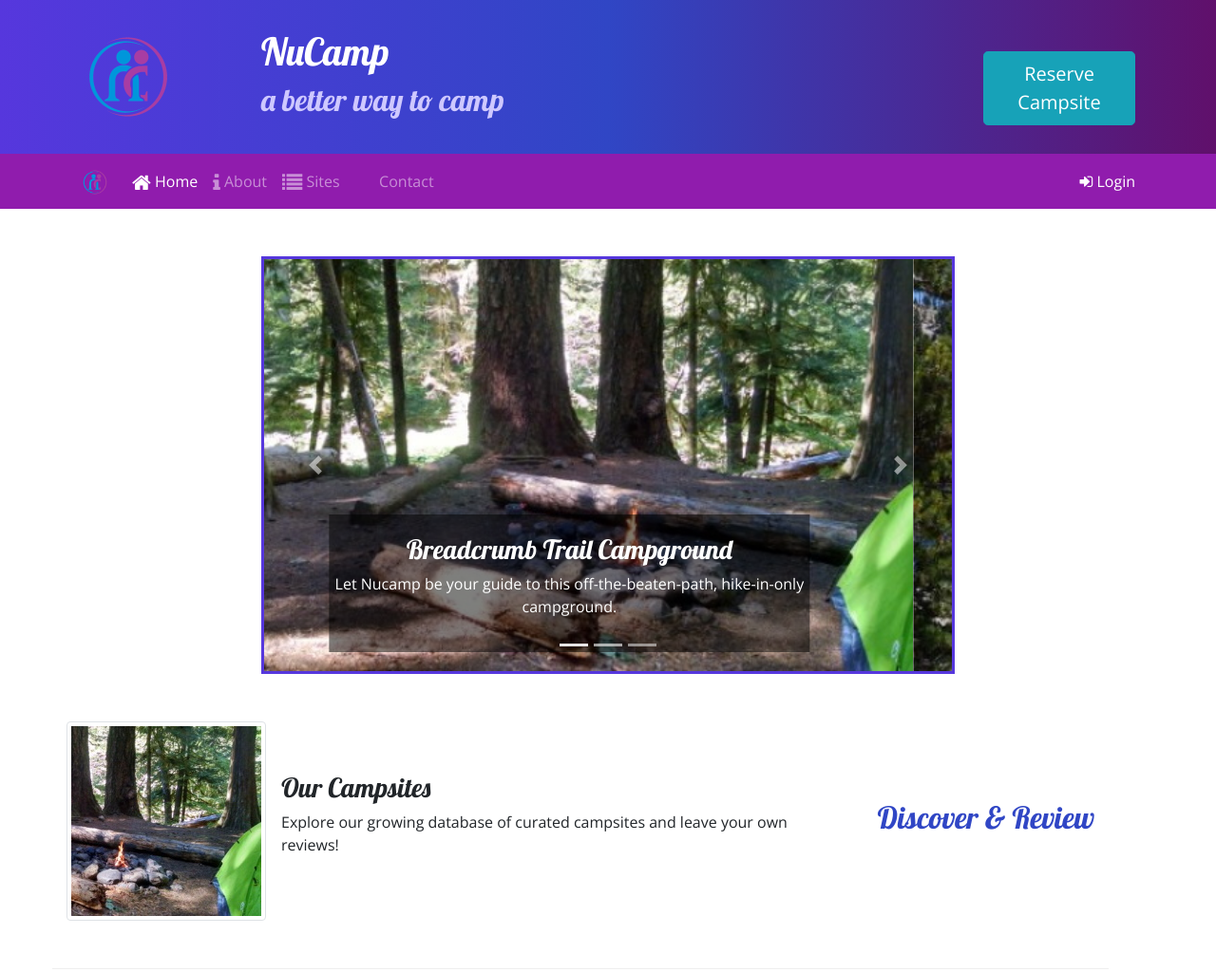
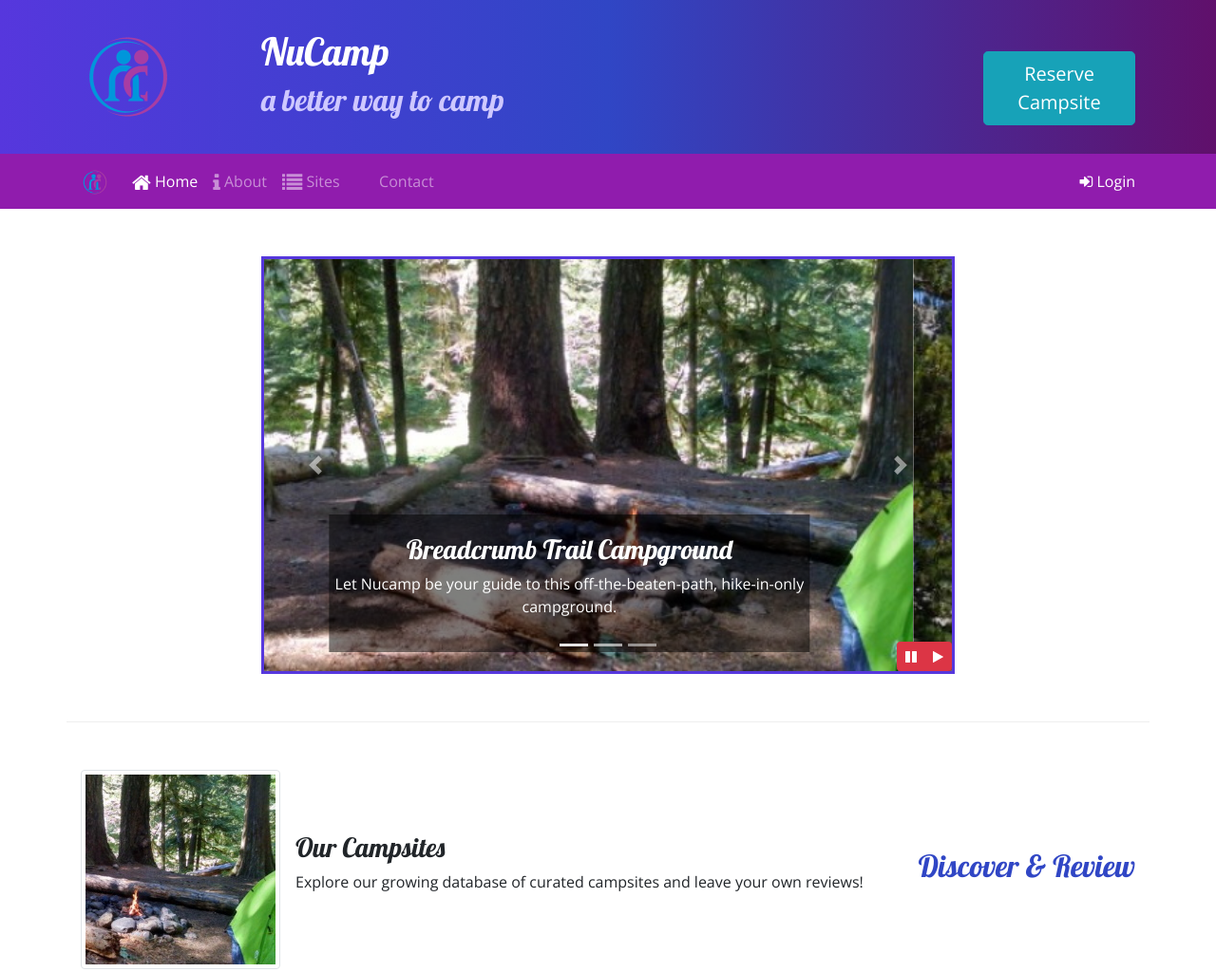
Before and after one commit to chomper121/bootstrap, a website: page index.html in a window 1280 px wide. Shown: the top 1024 px of the page at 95% size. Drawn offline with nearby package versions, Linux system fonts and the light colour scheme.

Commit message:
bootstrap and jquery

```diff
--- a/css/styles.css
+++ b/css/styles.css
@@ -56,3 +56,10 @@ footer {
 .carousel {
 	border: solid #5637dd;
 }
+
+#carouselButton {
+	position: absolute;
+	right: 0;
+	bottom: 0;
+	z-index: 100;
+}
--- a/index.html
+++ b/index.html
@@ -223,6 +223,15 @@
 						<span class="carousel-control-next-icon"></span>
 						<span class="sr-only">Next</span>
 					</a>
+					<div class="btn-group" id="carouselButton">
+						<button class="btn btn-danger btn-sm" id="carouselPause">
+							<i class="fa fa-pause"></i>
+						</button>
+						<button class="btn btn-danger btn-sm" id="carouselPlay">
+							<i class="fa fa-play"></i>
+						</button>
+					</div>
+				</div>
 			</div>
 		</div>
 
@@ -273,8 +282,7 @@
 			</div>
 			<div class="col">
 				<div class="media">
-						<img class="d-flex mr-3 img-thumbnail" src="img/bootstrap-thumb.png"
-							alt="Bootstrap Outfitters" />
+					<img class="d-flex mr-3 img-thumbnail" src="img/bootstrap-thumb.png" alt="Bootstrap Outfitters" />
 					<div class="media-body align-self-center">
 						<h3>Bootstrap Outfitters</h3>
 						<p class="d-none d-sm-block">
@@ -322,13 +330,24 @@
 			</div>
 		</footer>
 
+
 		<!-- jQuery must come first, then Popper.js, then the Bootstrap JavaScript plugins.-->
 		<script src="node_modules/jquery/dist/jquery.slim.min.js"></script>
 		<script src="node_modules/popper.js/dist/umd/popper.min.js"></script>
 		<script src="node_modules/bootstrap/dist/js/bootstrap.min.js"></script>
+
 		<script>
+			$(function () {
+				$(".carousel").carousel({ interval: 2000 });
+				$("#carouselPause").click(function () {
+					$(".carousel").carousel("pause");
+				});
+				$("#carouselPlay").click(function () {
+					$(".carousel").carousel("cycle");
+				});
+			});
+		</script>
 
-			</script>
 </body>
 
 </html>
```
Lines whose indentation alone changed are shown as unchanged.
